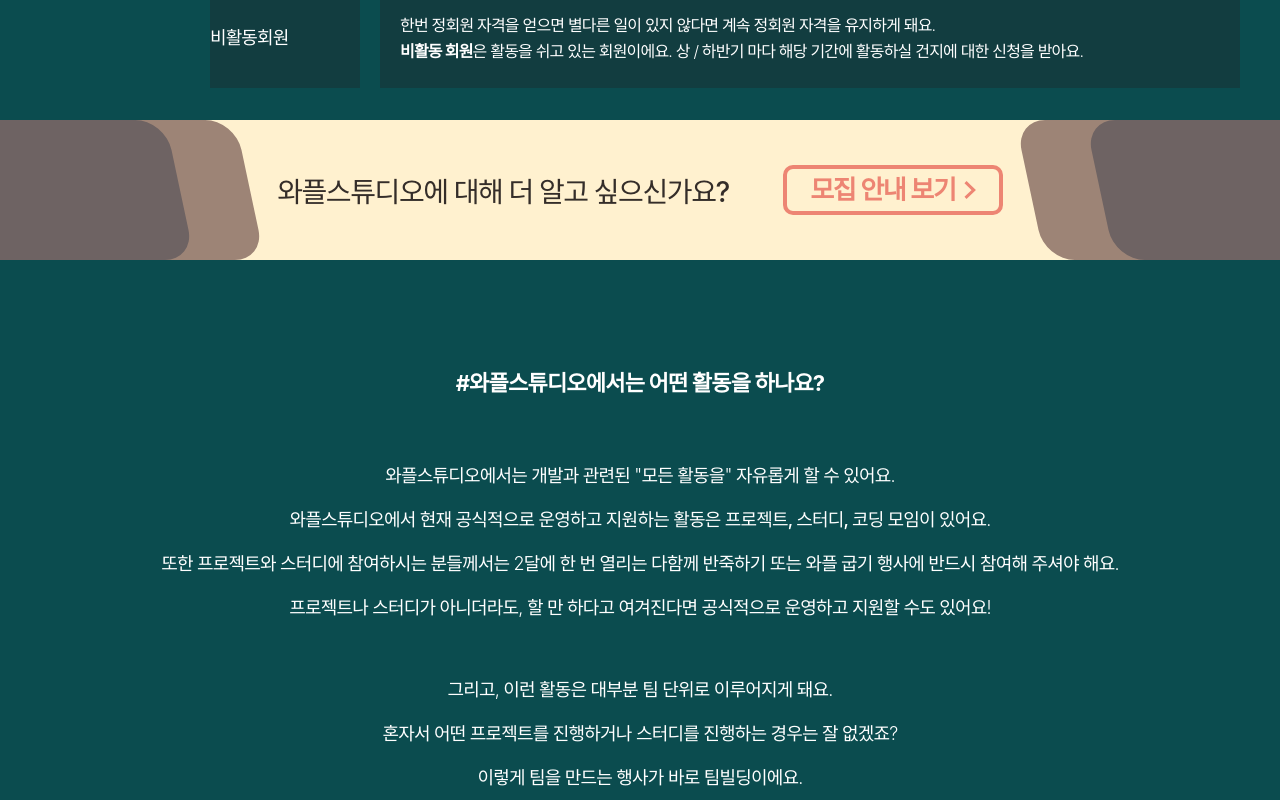
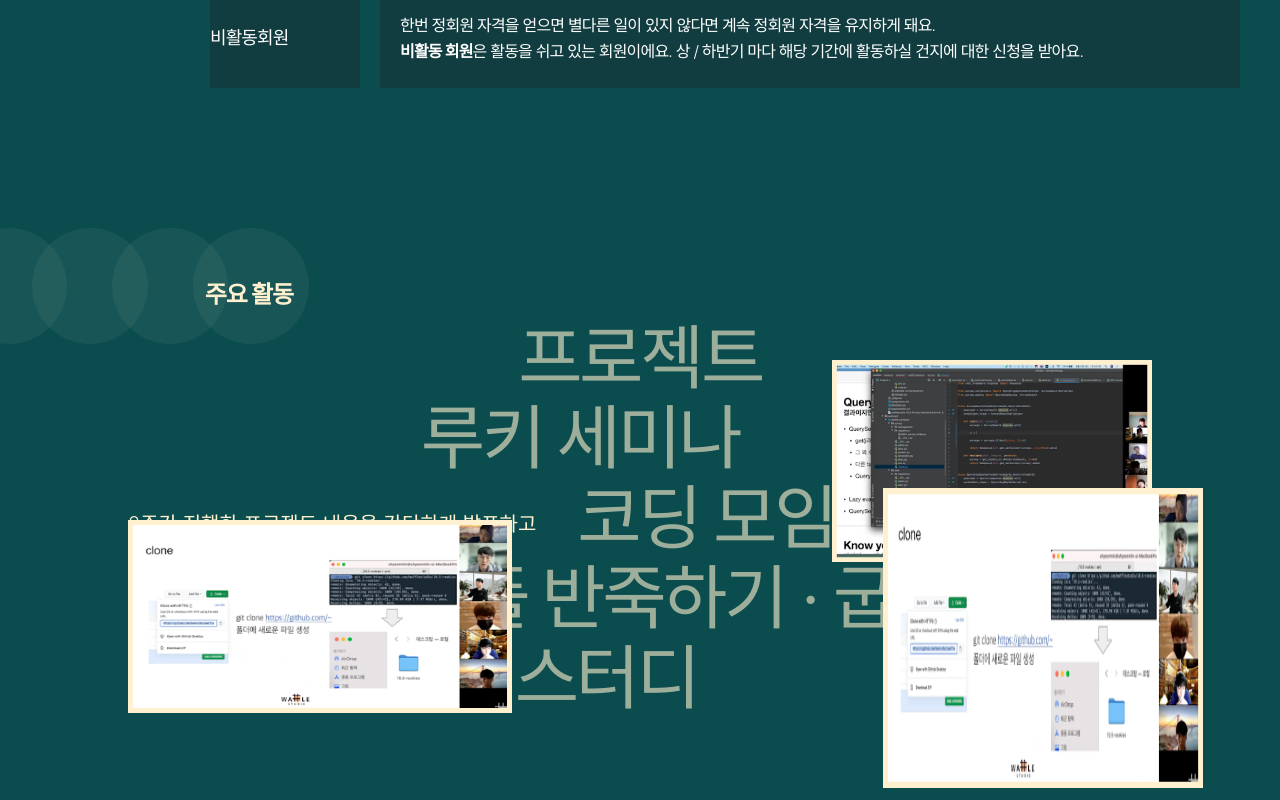
Before and after one commit to wafflestudio/wafflestudio.com-v3, a Svelte app: page /project in a window 1280 px wide. Shown: the part 3880-4680 px from the top of the page. Built offline with nearby package versions, Linux system fonts and the light colour scheme; a web font is replaced by a local one.

Commit message:
[#16] 주요 활동 페이지 추가

```diff
--- a/src/App.svelte
+++ b/src/App.svelte
@@ -2,6 +2,7 @@
   import Banner from './components/banner/banner.svelte';
   import About from './components/description/about/about.svelte';
   import Member from './components/description/member.svelte';
+  import MainActivity from './components/activity/activity.svelte';
   import Organization from './components/organization/organization.svelte';
   import RecruitLink from './components/recruit-link/recruit-link.svelte';
   import Activity from './components/description/activity.svelte';
@@ -16,6 +17,7 @@
   <About />
   <Member />
   <Organization />
+  <MainActivity />
   <RecruitLink />
   <Activity />
   <Schedule />
--- /dev/null
+++ b/src/components/activity/activity.svelte
@@ -0,0 +1,187 @@
+<script lang="ts">
+  let current: string = '';
+
+  const images = {
+    project: '/assets/main/activity-seminar.png',
+    seminar: '/assets/main/activity-seminar-2.png',
+    coding: '/assets/main/activity-seminar.png',
+    waffle: '/assets/main/activity-seminar-2.png',
+    study: '/assets/main/activity-seminar.png',
+  };
+
+  const changeCurrent = (key: string) => {
+    current = key;
+  };
+</script>
+
+<section class="main-activity">
+  <div class="circles">
+    <div class="circle" />
+    <div class="circle" />
+    <div class="circle" />
+    <div class="circle" />
+  </div>
+
+  <h3 id="title">주요 활동</h3>
+
+  <p class="description">2주간 진행한 프로젝트 내용을 간단하게 발표하고 <br />의견을 나누는 행사입니다.</p>
+
+  <ul class="activity-items">
+    <li class="item" class:active={current === 'project'}>
+      <p on:mouseenter={() => changeCurrent('project')}>프로젝트</p>
+    </li>
+    <li class="item r-60" class:active={current === 'seminar'}>
+      <p on:mouseenter={() => changeCurrent('seminar')}>루키 세미나</p>
+    </li>
+    <li class="item l-66" class:active={current === 'coding'}>
+      <p on:mouseenter={() => changeCurrent('coding')}>코딩 모임</p>
+    </li>
+    <li class="item l-40 active" class:active={current === 'waffle'}>
+      <p on:mouseenter={() => changeCurrent('waffle')}>와플 반죽하기 · 굽기</p>
+    </li>
+    <li class="item r-34" class:active={current === 'study'}>
+      <p on:mouseenter={() => changeCurrent('study')}>스터디</p>
+    </li>
+  </ul>
+
+  <img class="l-10 t-50" src={images[current] || images.project} alt="" width="30%" />
+  <img class="r-10 t-30" src="/assets/main/activity-seminar-2.png" alt="" width="25%" />
+  <img class="r-6 t-46 " src="/assets/main/activity-seminar.png" alt="" width="25%" height="300px" />
+</section>
+
+<style>
+  .main-activity {
+    position: relative;
+    height: 100vh;
+    background: #0b4c4f;
+  }
+
+  .main-activity .circles {
+    position: absolute;
+    top: 108px;
+    left: -29px;
+  }
+
+  .main-activity .circles .circle {
+    display: inline-block;
+    margin: 0 -20px;
+    width: 116px;
+    height: 116px;
+    border-radius: 50%;
+    background: rgba(255, 241, 207, 0.05);
+  }
+
+  .main-activity #title {
+    position: absolute;
+    top: 155px;
+    left: 16%;
+    margin: 0;
+
+    font-style: normal;
+    font-weight: 700;
+    font-size: 24px;
+
+    letter-spacing: -0.05em;
+
+    color: #fff1cf;
+  }
+
+  .main-activity p {
+    margin: 0;
+  }
+
+  .main-activity p.description {
+    margin: 0;
+    text-align: left;
+    display: inline-block;
+    width: fit-content;
+
+    position: absolute;
+    top: 392px;
+    left: 10%;
+
+    font-style: normal;
+    font-weight: 300;
+    font-size: 20px;
+    line-height: 24px;
+
+    color: #fff1cf;
+  }
+
+  .main-activity ul {
+    padding: 0;
+    margin: 0;
+    list-style: none;
+  }
+
+  .main-activity ul.activity-items {
+    position: absolute;
+    top: 50%;
+    left: 50%;
+    transform: translate(-50%, -50%);
+
+    display: flex;
+    flex-direction: column;
+  }
+
+  .main-activity ul.activity-items li.item {
+    position: relative;
+
+    font-family: 'KCC-eunyoung';
+    font-style: normal;
+    font-size: 70px;
+    font-weight: 400;
+    line-height: 80px;
+    letter-spacing: -0.05em;
+    text-align: center;
+    color: #fff1cf99;
+  }
+
+  .main-activity ul.activity-items li.item.r-60 {
+    right: 60px;
+  }
+
+  .main-activity ul.activity-items li.item.l-66 {
+    left: 66px;
+  }
+
+  .main-activity ul.activity-items li.item.l-40 {
+    left: 40px;
+  }
+
+  .main-activity ul.activity-items li.item.r-34 {
+    right: 34px;
+  }
+
+  .main-activity ul.activity-items li.item p {
+    display: inline-block;
+    width: fit-content;
+  }
+
+  .main-activity ul.activity-items li.item.active p {
+    color: #fff1cf;
+    background: repeating-linear-gradient(#00000000, #00000000 25px, #d56c2a 25px, #d56c2a 55px);
+  }
+
+  .main-activity img {
+    border: 3px solid #fff1cf;
+    background: rgba(255, 241, 207, 0.3);
+    box-sizing: border-box;
+    position: absolute;
+  }
+
+  .main-activity img.l-10.t-50 {
+    top: 50%;
+    left: 10%;
+  }
+
+  .main-activity img.r-10.t-30 {
+    top: 30%;
+    right: 10%;
+  }
+
+  .main-activity img.r-6.t-46 {
+    top: 46%;
+    right: 6%;
+  }
+</style>
```
Also changed, not shown: public/assets/main/activity-seminar-2.png (added), public/assets/main/activity-seminar.png (added).
